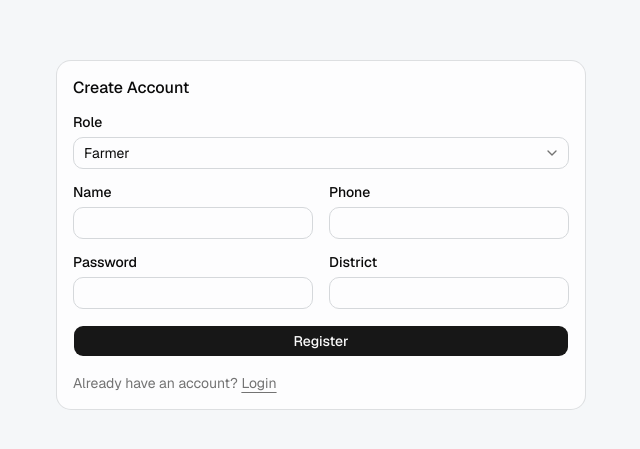
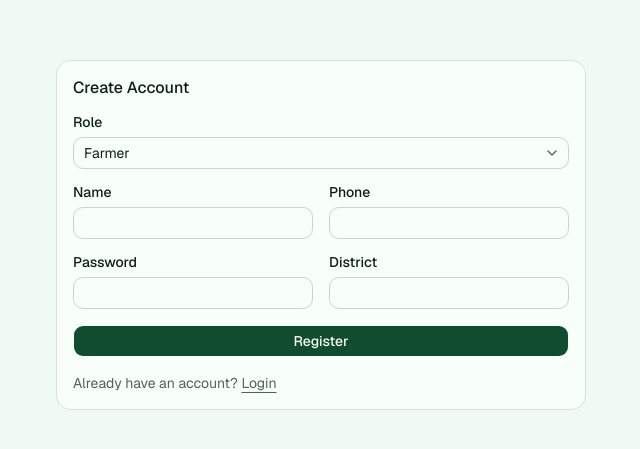
Before and after one commit to xCHLOMIx/alchem, a Next.js app: page /register in a window 1280 px wide. Shown: the part 165-614 px from the top of the page, without its empty margins (319-959 px from the left). Built offline with nearby package versions, Linux system fonts and the light colour scheme.

Commit message:
style(app): Add a green color palette

```diff
--- a/app/globals.css
+++ b/app/globals.css
@@ -49,72 +49,72 @@
 }
 
 :root {
-  --background: oklch(0.975 0.003 260);
-  --foreground: oklch(0.145 0 0);
-  --card: oklch(0.995 0.001 260);
-  --card-foreground: oklch(0.145 0 0);
-  --popover: oklch(0.995 0.001 260);
-  --popover-foreground: oklch(0.145 0 0);
-  --primary: oklch(0.205 0 0);
-  --primary-foreground: oklch(0.985 0 0);
-  --secondary: oklch(0.95 0.004 260);
-  --secondary-foreground: oklch(0.205 0 0);
-  --muted: oklch(0.945 0.005 260);
-  --muted-foreground: oklch(0.556 0 0);
-  --accent: oklch(0.95 0.004 260);
-  --accent-foreground: oklch(0.205 0 0);
+  --background: oklch(0.974 0.012 156);
+  --foreground: oklch(0.22 0.03 156);
+  --card: oklch(0.992 0.008 156);
+  --card-foreground: oklch(0.22 0.03 156);
+  --popover: oklch(0.992 0.008 156);
+  --popover-foreground: oklch(0.22 0.03 156);
+  --primary: oklch(0.37 0.08 156);
+  --primary-foreground: oklch(0.98 0.005 150);
+  --secondary: oklch(0.93 0.02 156);
+  --secondary-foreground: oklch(0.27 0.04 156);
+  --muted: oklch(0.944 0.016 156);
+  --muted-foreground: oklch(0.48 0.03 156);
+  --accent: oklch(0.91 0.03 156);
+  --accent-foreground: oklch(0.27 0.04 156);
   --destructive: oklch(0.577 0.245 27.325);
-  --border: oklch(0.88 0.006 260);
-  --input: oklch(0.88 0.006 260);
-  --ring: oklch(0.708 0 0);
-  --chart-1: oklch(0.87 0 0);
-  --chart-2: oklch(0.556 0 0);
-  --chart-3: oklch(0.439 0 0);
-  --chart-4: oklch(0.371 0 0);
-  --chart-5: oklch(0.269 0 0);
+  --border: oklch(0.86 0.018 156);
+  --input: oklch(0.86 0.018 156);
+  --ring: oklch(0.52 0.08 156);
+  --chart-1: oklch(0.62 0.12 156);
+  --chart-2: oklch(0.55 0.1 148);
+  --chart-3: oklch(0.47 0.08 140);
+  --chart-4: oklch(0.42 0.07 132);
+  --chart-5: oklch(0.36 0.06 124);
   --radius: 0.625rem;
-  --sidebar: oklch(0.985 0 0);
-  --sidebar-foreground: oklch(0.145 0 0);
-  --sidebar-primary: oklch(0.205 0 0);
-  --sidebar-primary-foreground: oklch(0.985 0 0);
-  --sidebar-accent: oklch(0.97 0 0);
-  --sidebar-accent-foreground: oklch(0.205 0 0);
-  --sidebar-border: oklch(0.922 0 0);
-  --sidebar-ring: oklch(0.708 0 0);
+  --sidebar: oklch(0.985 0.01 156);
+  --sidebar-foreground: oklch(0.22 0.03 156);
+  --sidebar-primary: oklch(0.37 0.08 156);
+  --sidebar-primary-foreground: oklch(0.98 0.005 150);
+  --sidebar-accent: oklch(0.93 0.02 156);
+  --sidebar-accent-foreground: oklch(0.27 0.04 156);
+  --sidebar-border: oklch(0.86 0.018 156);
+  --sidebar-ring: oklch(0.52 0.08 156);
 }
 
 .dark {
-  --background: oklch(0.145 0 0);
-  --foreground: oklch(0.985 0 0);
-  --card: oklch(0.205 0 0);
-  --card-foreground: oklch(0.985 0 0);
-  --popover: oklch(0.205 0 0);
-  --popover-foreground: oklch(0.985 0 0);
-  --primary: oklch(0.922 0 0);
-  --primary-foreground: oklch(0.205 0 0);
-  --secondary: oklch(0.269 0 0);
-  --secondary-foreground: oklch(0.985 0 0);
-  --muted: oklch(0.269 0 0);
-  --muted-foreground: oklch(0.708 0 0);
-  --accent: oklch(0.269 0 0);
-  --accent-foreground: oklch(0.985 0 0);
+  --background: oklch(0.2 0.03 156);
+  --foreground: oklch(0.95 0.01 156);
+  --card: oklch(0.24 0.03 156);
+  --card-foreground: oklch(0.95 0.01 156);
+  --popover: oklch(0.24 0.03 156);
+  --popover-foreground: oklch(0.95 0.01 156);
+  --primary: oklch(0.7 0.12 154);
+  --primary-foreground: oklch(0.2 0.03 156);
+  --secondary: oklch(0.3 0.03 156);
+  --secondary-foreground: oklch(0.95 0.01 156);
+  --muted: oklch(0.3 0.03 156);
+  --muted-foreground: oklch(0.72 0.03 156);
+  --accent: oklch(0.33 0.04 156);
+  --accent-foreground: oklch(0.95 0.01 156);
   --destructive: oklch(0.704 0.191 22.216);
-  --border: oklch(1 0 0 / 10%);
-  --input: oklch(1 0 0 / 15%);
-  --ring: oklch(0.556 0 0);
-  --chart-1: oklch(0.87 0 0);
-  --chart-2: oklch(0.556 0 0);
-  --chart-3: oklch(0.439 0 0);
-  --chart-4: oklch(0.371 0 0);
-  --chart-5: oklch(0.269 0 0);
-  --sidebar: oklch(0.205 0 0);
-  --sidebar-foreground: oklch(0.985 0 0);
-  --sidebar-primary: oklch(0.488 0.243 264.376);
-  --sidebar-primary-foreground: oklch(0.985 0 0);
-  --sidebar-accent: oklch(0.269 0 0);
-  --sidebar-accent-foreground: oklch(0.985 0 0);
-  --sidebar-border: oklch(1 0 0 / 10%);
-  --sidebar-ring: oklch(0.556 0 0);
+  --border: oklch(1 0 0 / 12%);
+  --input: oklch(1 0 0 / 18%);
+  --ring: oklch(0.62 0.1 154);
+  --chart-1: oklch(0.72 0.12 154);
+  --chart-2: oklch(0.65 0.1 146);
+  --chart-3: oklch(0.58 0.09 138);
+  --chart-4: oklch(0.5 0.08 130);
+  --chart-5: oklch(0.44 0.07 122);
+  --sidebar: oklch(0.23 0.03 156);
+  --sidebar-foreground: oklch(0.95 0.01 156);
+  --sidebar-primary: oklch(0.7 0.12 154);
+  --sidebar-primary-foreground: oklch(0.2 0.03 156);
+  --sidebar-accent: oklch(0.3 0.03 156);
+  --sidebar-accent-foreground: oklch(0.95 0.01 156);
+  --sidebar-border: oklch(1 0 0 / 12%);
+  --sidebar-ring: oklch(0.62 0.1 154);
 }
 
 @layer base {
```
